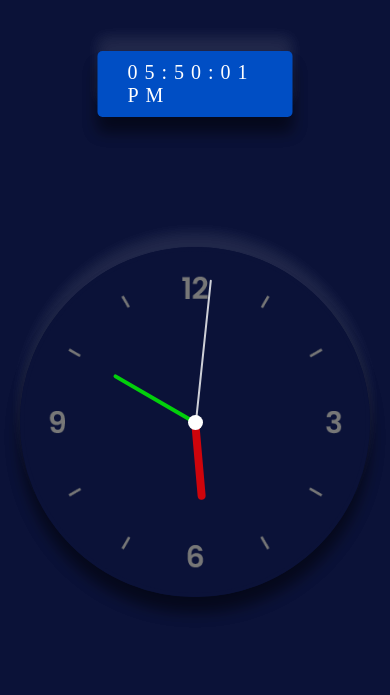
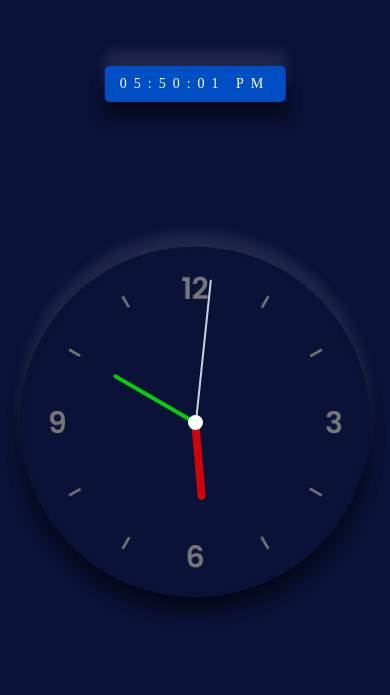
Before and after one commit to alvinz97/Clock, a plain HTML site: page index.html in a window 390 px wide. Shown: the top 695 px of the page. Drawn offline with Linux system fonts and the light colour scheme.

Commit message:
Changed style

```diff
--- a/scss/app.scss
+++ b/scss/app.scss
@@ -191,3 +191,23 @@ body {
         background: #091929;
     }
 }
+
+@media (max-width: 500px) {
+    #digitalClock {
+        font-size: 15px;
+    }
+}
+
+@media (max-width: 450px) {
+    #digitalClock {
+        font-size: 14px;
+        padding: 10px 20px;
+    }
+}
+
+@media (max-width: 400px) {
+    #digitalClock {
+        font-size: 14px;
+        padding: 10px 15px;
+    }
+}
```
Also changed, not shown: css/app.min.css.
